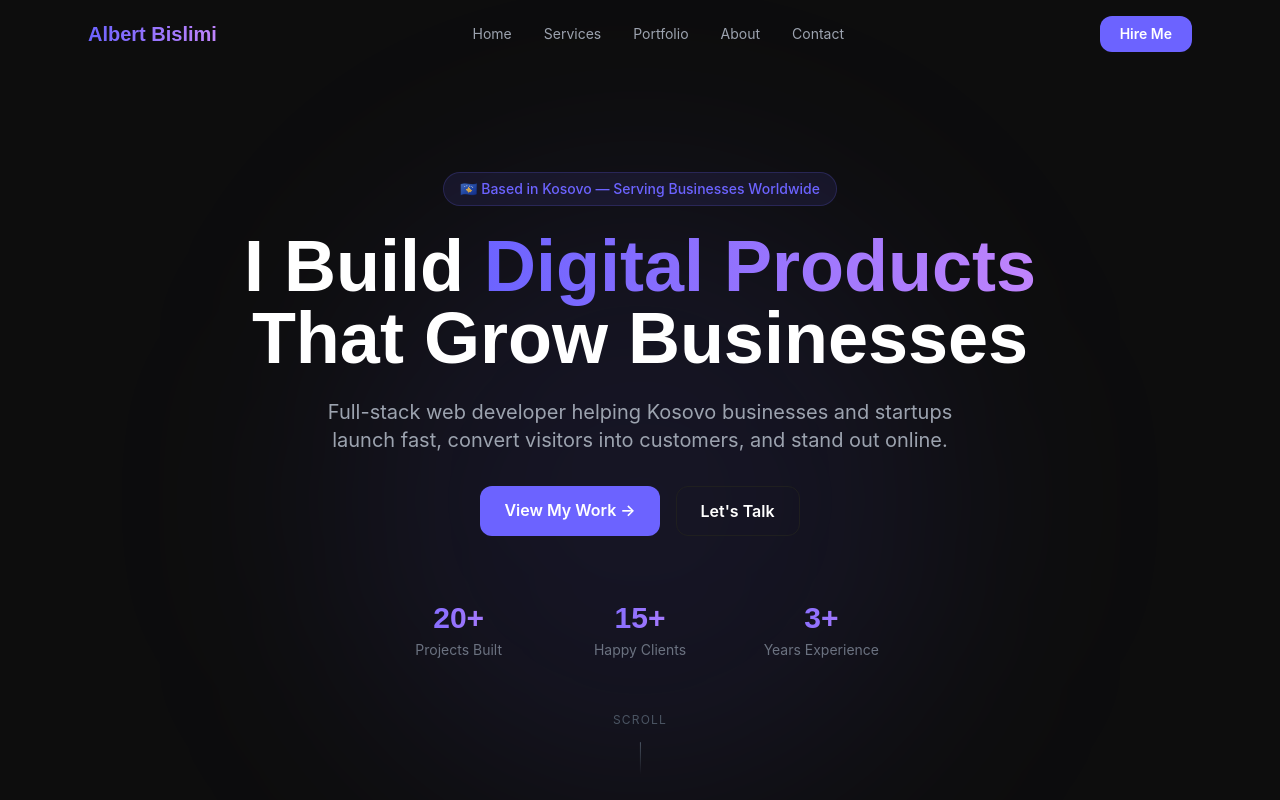
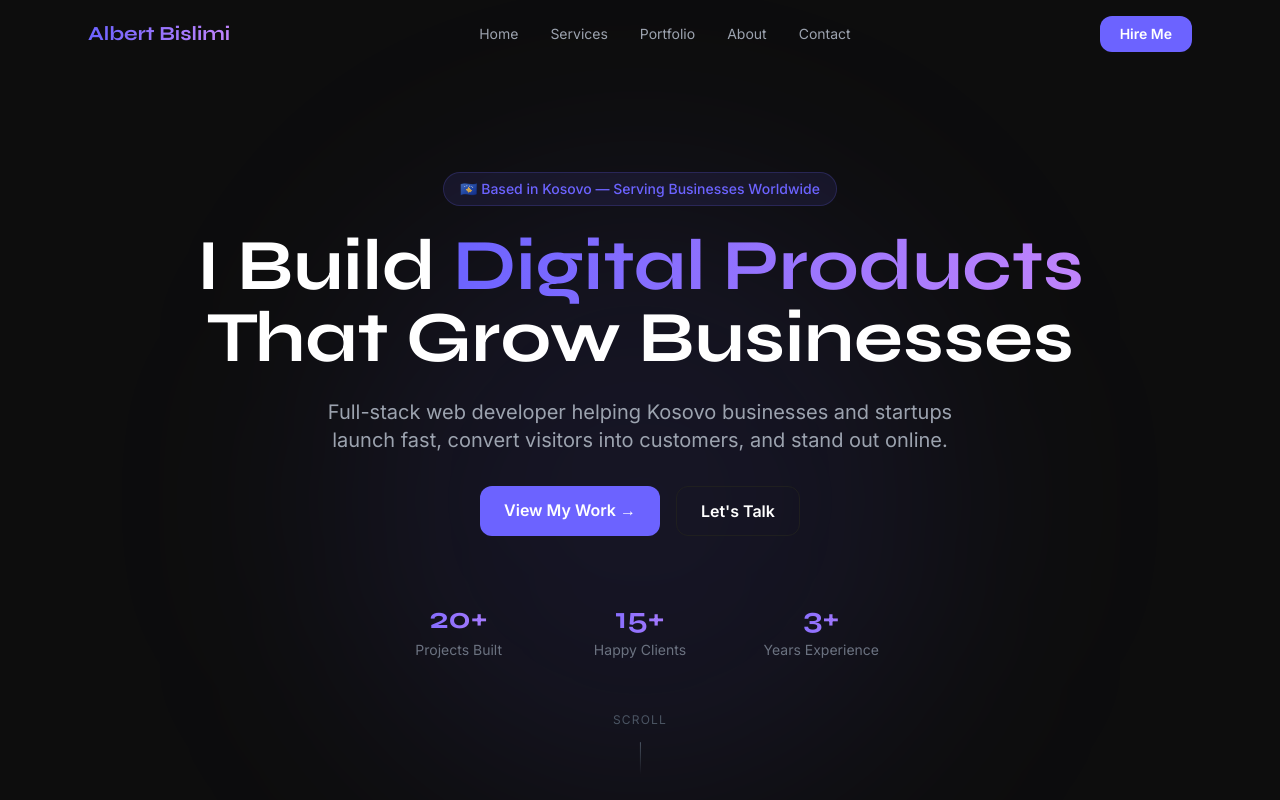
Before and after one commit to AlbertBislimi/Alberts-Portfolio, a React (Vite) app: page / in a window 1280 px wide. Shown: the top 800 px of the page. Built offline with nearby package versions, Linux system fonts and the light colour scheme.

Commit message:
fix: move @import before tailwind directives

```diff
--- a/src/index.css
+++ b/src/index.css
@@ -1,8 +1,8 @@
+@import url('https://fonts.googleapis.com/css2?family=Inter:wght@300;400;500;600;700&family=Syne:wght@600;700;800&display=swap');
+
 @tailwind base;
 @tailwind components;
 @tailwind utilities;
-
-@import url('https://fonts.googleapis.com/css2?family=Inter:wght@300;400;500;600;700&family=Syne:wght@600;700;800&display=swap');
 
 @layer base {
   html {
```
